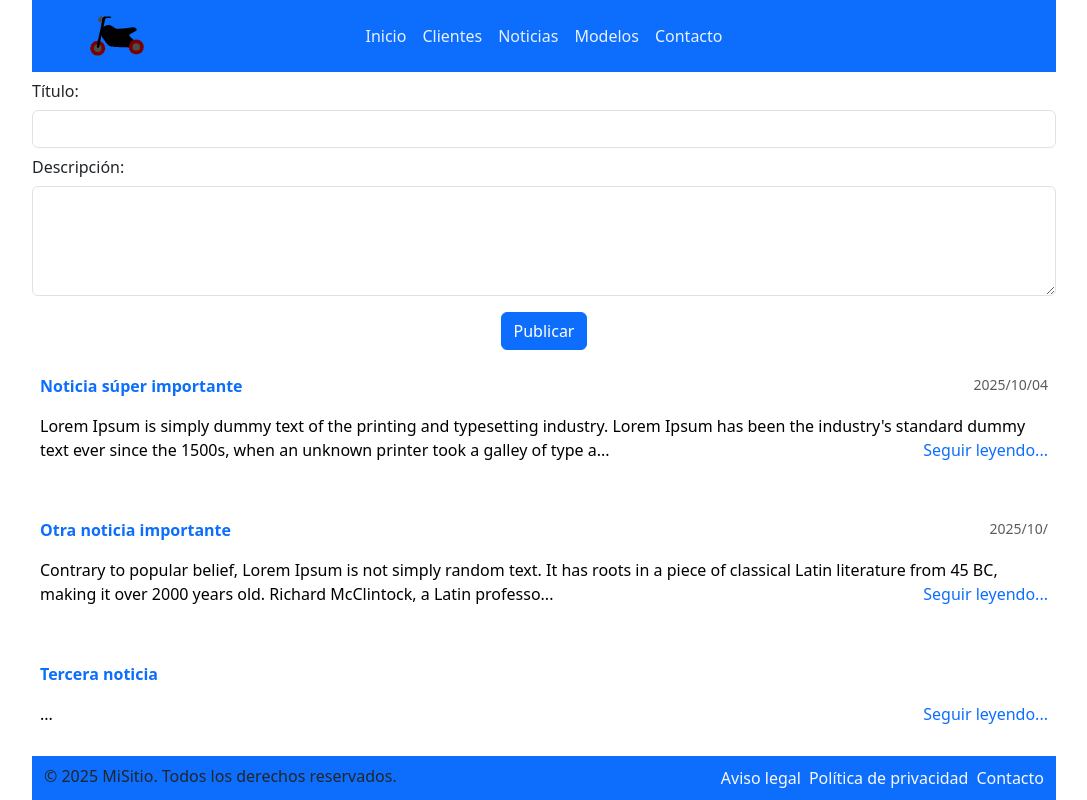
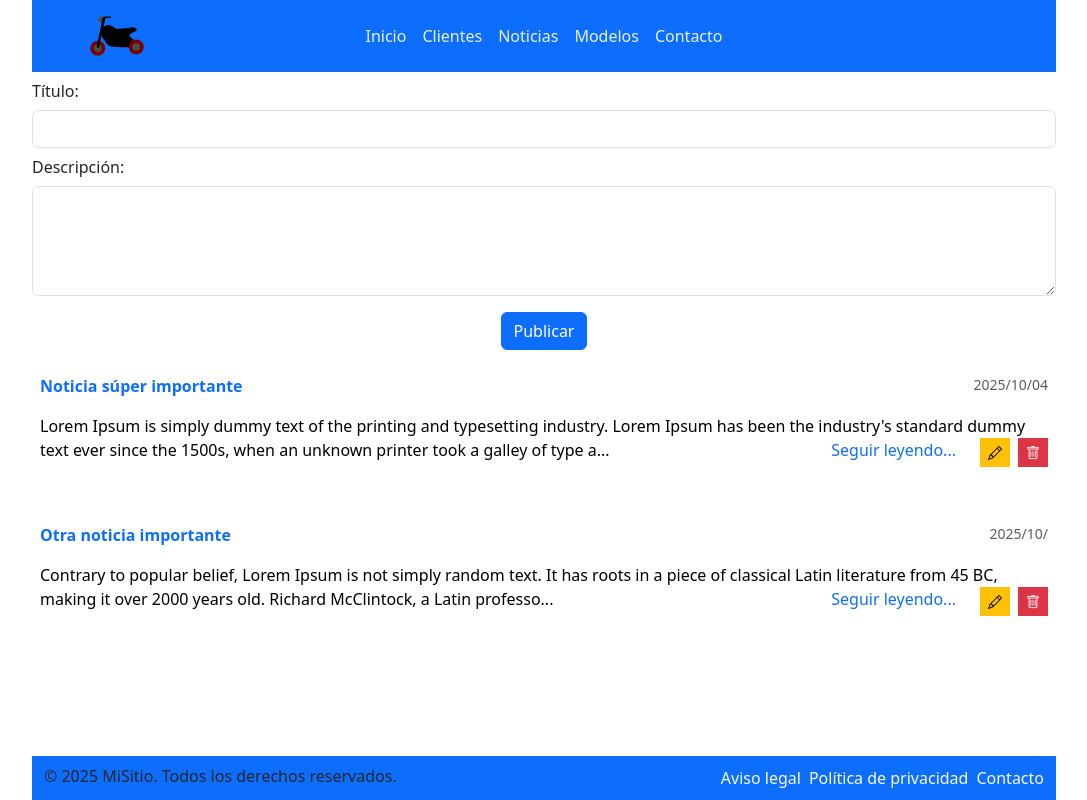
Before and after one commit to ainefp/figueroaperezaine, a Vue app: page /noticias in a window 1280 px wide. Shown: the whole page, without its empty margins (96-1183 px from the left). Built offline with nearby package versions, Linux system fonts and the light colour scheme; data requests are answered from the project's data file.

Commit message:
botón de eliminar funciona, empiezo con el de editar

```diff
--- a/src/api/noticias.js
+++ b/src/api/noticias.js
@@ -9,3 +9,7 @@ export const getNoticias = () => {
 export const addNoticia = (nuevaNoticia) => {
     return axios.post(API_URL, nuevaNoticia).then(res => res.data);
 }
+
+export const deleteNoticia = (id) => {
+    return axios.delete(`${API_URL}/${id}`).then(res => res.data);
+}
--- a/src/components/NoTicias.vue
+++ b/src/components/NoTicias.vue
@@ -28,7 +28,15 @@
                         <span>
                             {{ isExpanded[noticia.id] ? noticia.contenido : noticia.contenido.slice(0, 200) + "..." }}
                         </span>
-                        <a href="#" @click.prevent="toggleExpand(noticia.id)" class="float-end text-decoration-none">
+                        <div class="float-end">
+                            <button class="btn btn-warning btn-sm border-0 shadow-none rounded-0 me-2" @click.prevent="editarNoticia(noticia.id)">
+                                <i class="bi bi-pencil"></i>
+                            </button>
+                            <button class="btn btn-danger btn-sm border-0 shadow-none rounded-0" @click.prevent="eliminarNoticia(noticia.id)">
+                                <i class="bi bi-trash"></i>
+                            </button>
+                        </div>
+                        <a href="#" @click.prevent="toggleExpand(noticia.id)" class="float-end text-decoration-none me-4">
                             {{ isExpanded[noticia.id] ? "Mostrar menos..." : "Seguir leyendo..." }}
                         </a>
                     </td>
@@ -44,7 +52,7 @@
 
 <script setup>
 import { ref, reactive, onMounted } from "vue";
-import { getNoticias, addNoticia } from "../api/noticias";
+import { getNoticias, addNoticia, deleteNoticia, editNoticia } from "../api/noticias";
 
 const noticias = ref([]);
 const isExpanded = reactive({});
@@ -98,6 +106,18 @@ const agregarNoticia = async () => {
     }
 };
 
+const eliminarNoticia = async (id) => {
+    try {
+        await deleteNoticia(id);
+        noticias.value = noticias.value.filter((noticia) => noticia.id !== id);
+        // Eliminar el estado de expansión
+        delete isExpanded[id];
+    } catch (error) {
+        console.error("Error al eliminar la noticia:", error);
+        alert("Error al eliminar la noticia");
+    }
+}
+
 const toggleExpand = (id) => {
     isExpanded[id] = !isExpanded[id];
 };
--- a/src/data/db.json
+++ b/src/data/db.json
@@ -448,12 +448,6 @@
       "titulo": "Otra noticia importante",
       "contenido": "Contrary to popular belief, Lorem Ipsum is not simply random text. It has roots in a piece of classical Latin literature from 45 BC, making it over 2000 years old. Richard McClintock, a Latin professor at Hampden-Sydney College in Virginia, looked up one of the more obscure Latin words, consectetur, from a Lorem Ipsum passage, and going through the cites of the word in classical literature, discovered the undoubtable source. Lorem Ipsum comes from sections 1.10.32 and 1.10.33 of 'de Finibus Bonorum et Malorum' (The Extremes of Good and Evil) by Cicero, written in 45 BC. This book is a treatise on the theory of ethics, very popular during the Renaissance. The first line of Lorem Ipsum, 'Lorem ipsum dolor sit amet..', comes from a line in section 1.10.32.",
       "fecha": "2025/10/"
-    },
-    {
-      "id": "4f3a",
-      "titulo": "Tercera noticia",
-      "contenido": "",
-      "fecha": ""
     }
   ],
   "otracosa": [
```
